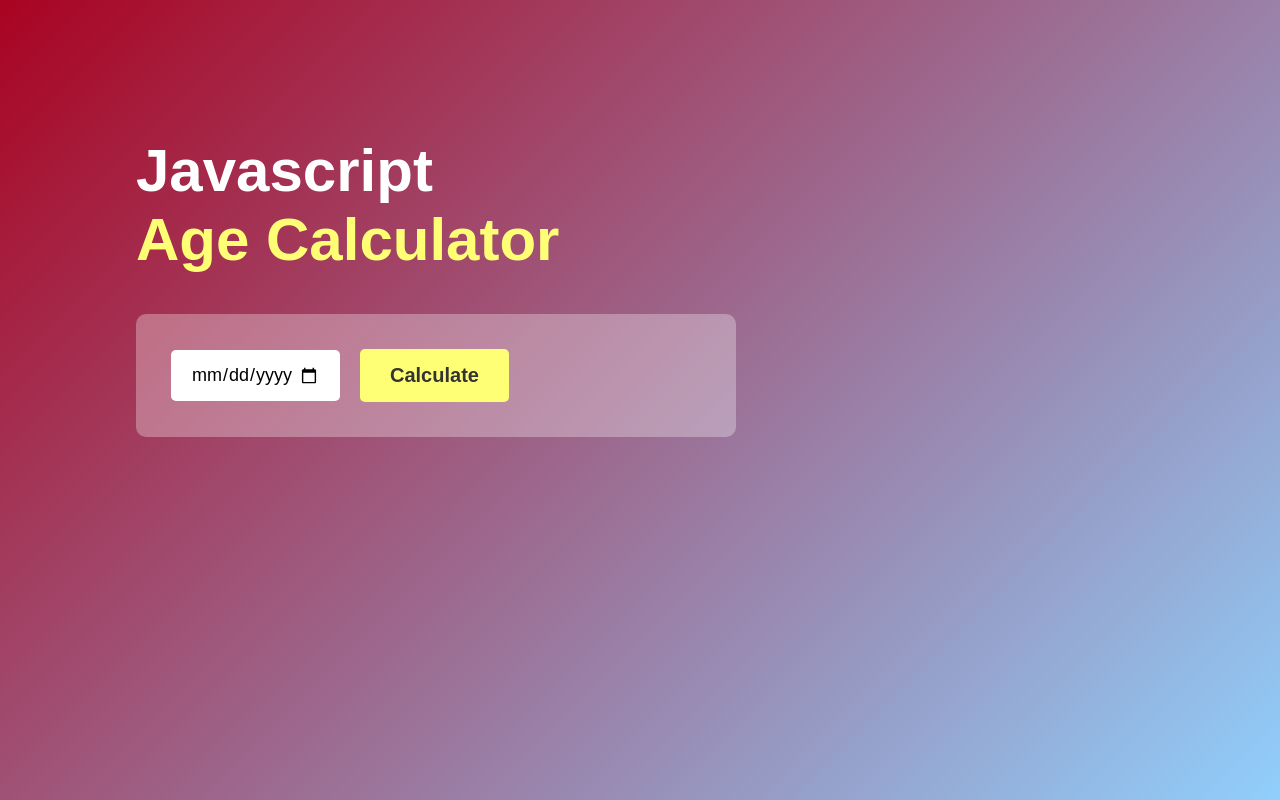
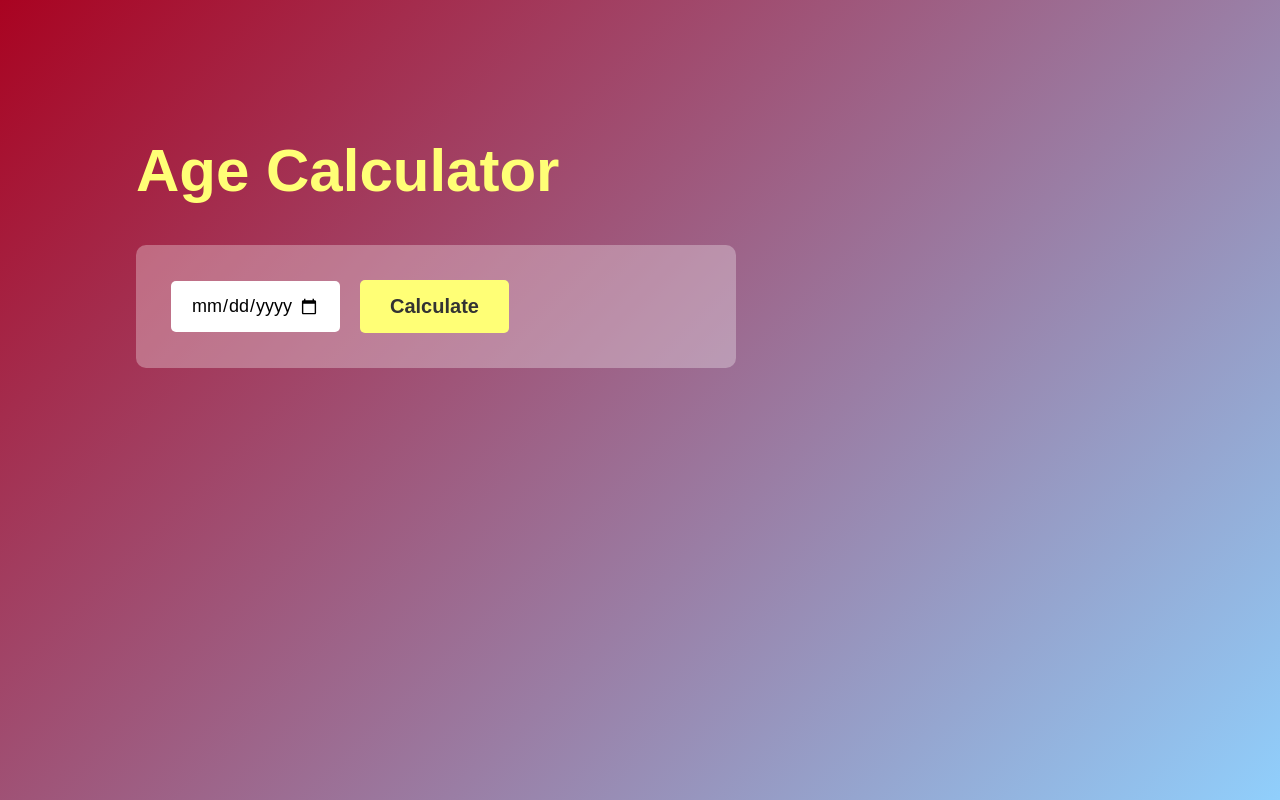
Before and after one commit to rajdip29/Age-Calculator, a plain HTML site: page index.html in a window 1280 px wide. Drawn offline with Linux system fonts and the light colour scheme.

Commit message:
Update index.html

```diff
--- a/index.html
+++ b/index.html
@@ -9,7 +9,7 @@
 <body>
 <div class="container">
     <div class="calculator">
-        <h1> Javascript <br> <span> Age Calculator </span></h1>
+        <h1>  <span> Age Calculator </span></h1>
         <div class = "input-box">
             <input type="date" id="date">
             <button onclick="calculateAge()">Calculate</button>
```
